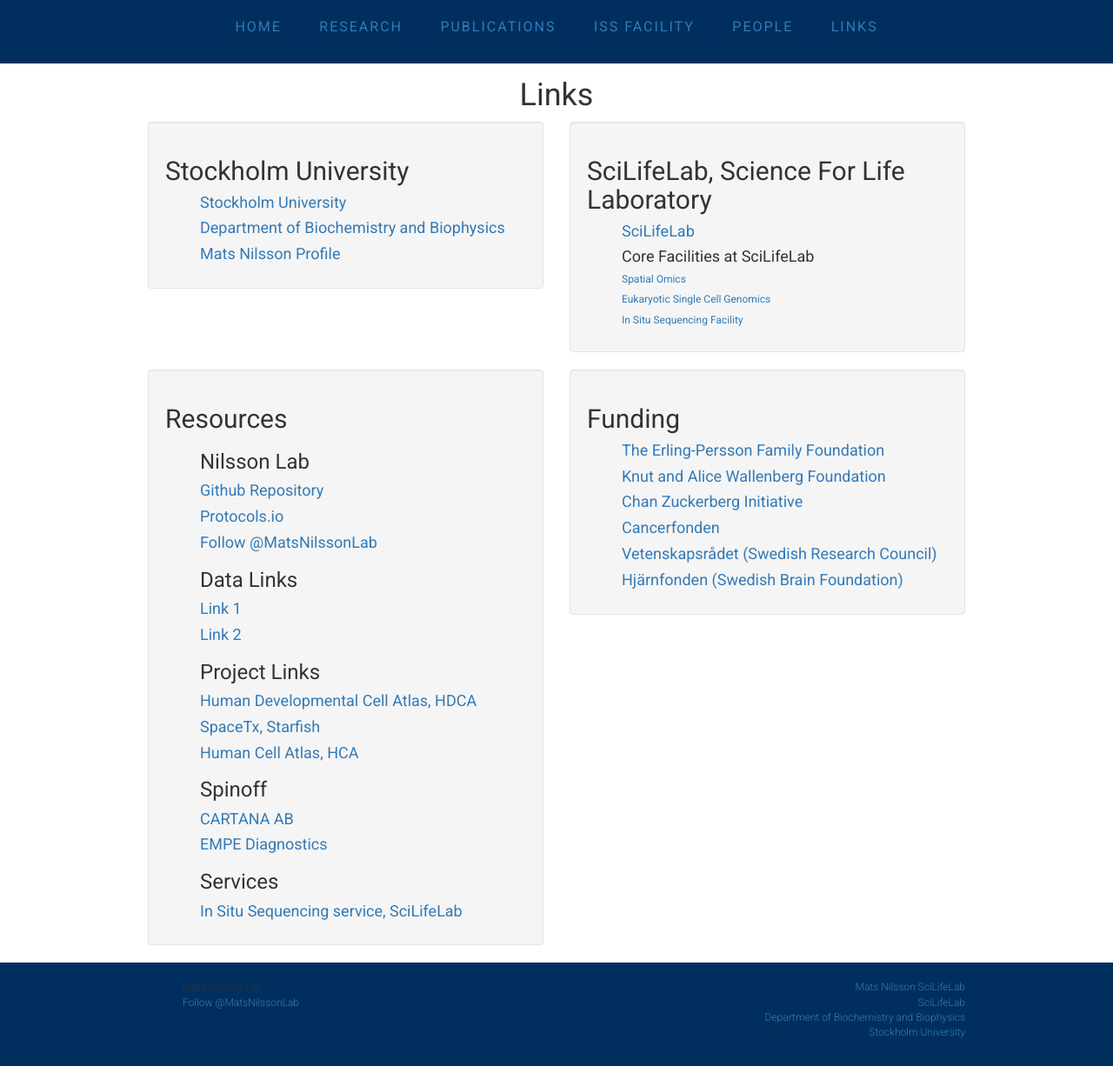
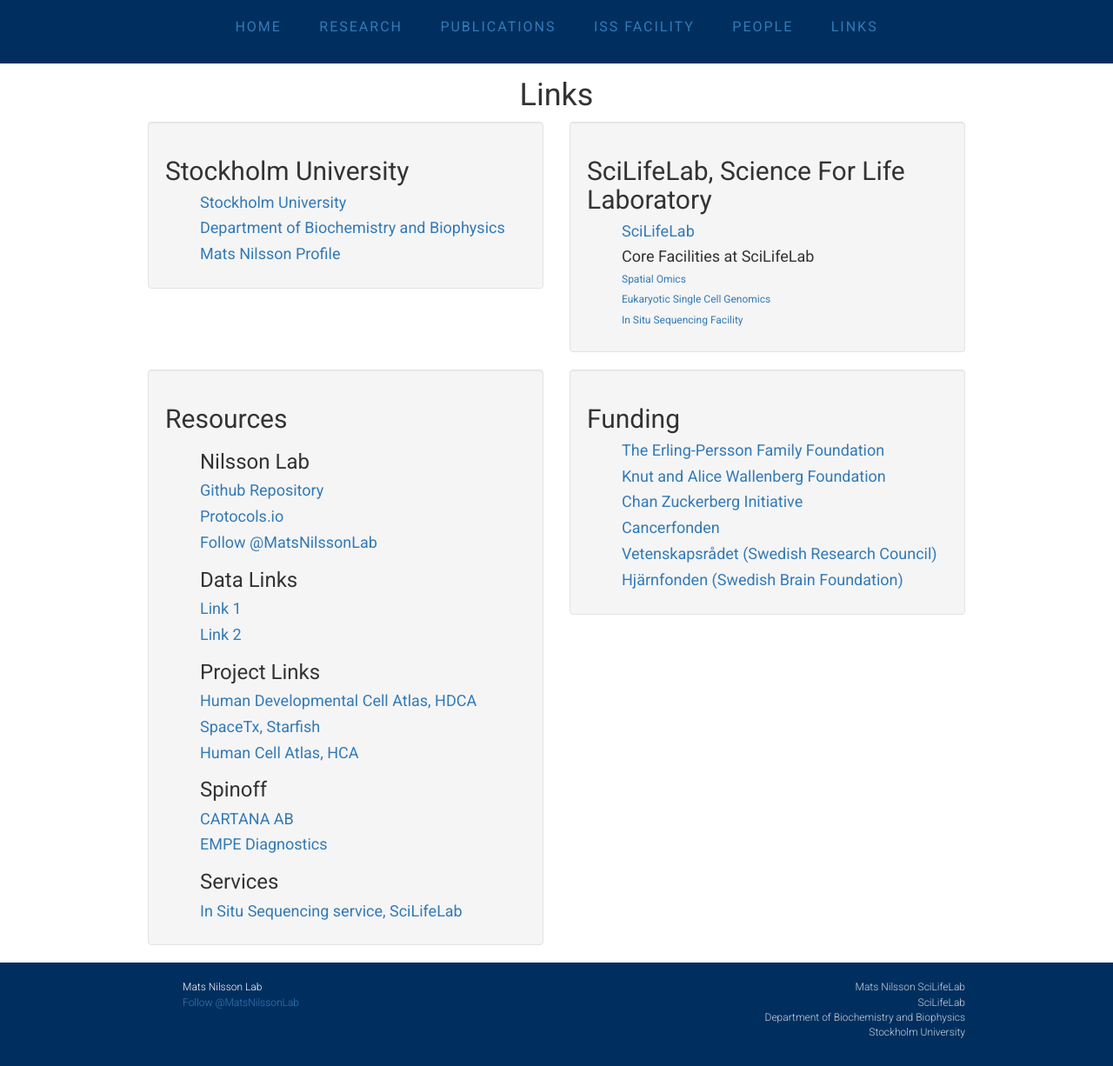
Before and after one commit to flintott/NilssonLab, a Jekyll site: the page links/index.html, which Jekyll copies as it is, in a window 1280 px wide and 1226 px high. Shown: the whole window at 87% size. Built offline with Jekyll 4.4.1, drawn with Linux system fonts in a browser that asks for light colours; comment, search, counter and statistics services are not loaded.

Commit message:
Update index.html

```diff
--- a/links/index.html
+++ b/links/index.html
@@ -158,16 +158,16 @@
       <div class="row">
 	<div class=" col-sm-4  col-md-3 col-lg-3">
           <ul>
-            <li>Mats Nilsson Lab</li>
+            <li><font color="white">Mats Nilsson Lab</font></li>
 	    <li><a href="https://twitter.com/MatsNilssonLab" class="twitter-follow-button" data-show-count="false">Follow @MatsNilssonLab</a><script async src="https://platform.twitter.com/widgets.js" charset="utf-8"></script></li>
           </ul>
         </div>
         <div class=" col-sm-8  col-md-9 col-lg-9" align="right">
 	  <ul>
-            <li><a href="https://www.scilifelab.se/researchers/mats-nilsson/">Mats Nilsson SciLifeLab</a></li>
-            <li><a href="https://www.scilifelab.se/">SciLifeLab</a></li>
-	    <li><a href="https://www.dbb.su.se/">Department of Biochemistry and Biophysics</a></li>
-            <li><a href="https://www.su.se/english/">Stockholm University</a></li>
+            <li><a href="https://www.scilifelab.se/researchers/mats-nilsson/"><font color=#ccd5df>Mats Nilsson SciLifeLab</font></a></li>
+            <li><a href="https://www.scilifelab.se/"><font color=#ccd5df>SciLifeLab</font></a></li>
+	    <li><a href="https://www.dbb.su.se/"><font color=#ccd5df>Department of Biochemistry and Biophysics</font></a></li>
+            <li><a href="https://www.su.se/english/"><font color=#ccd5df>Stockholm University</font></a></li>
           </ul>
         </div>
       </div>
```
